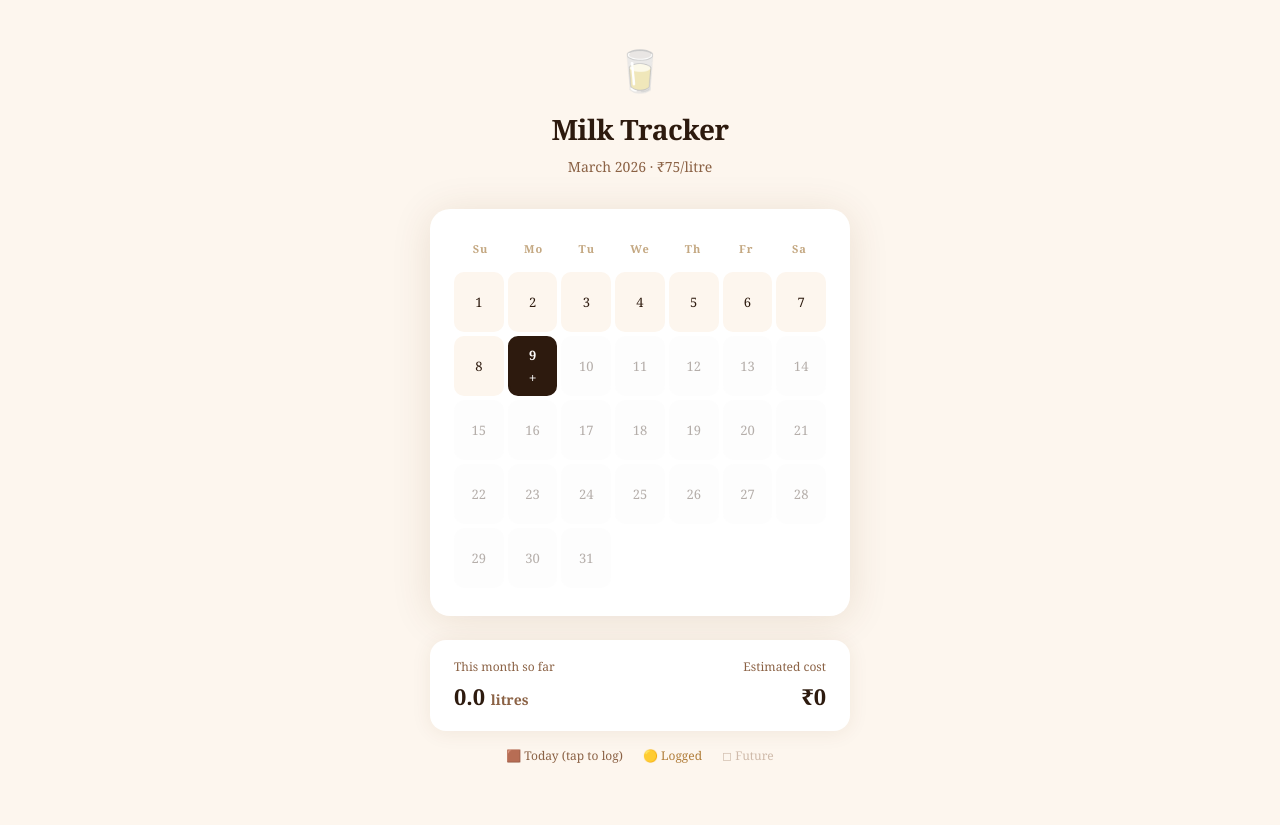
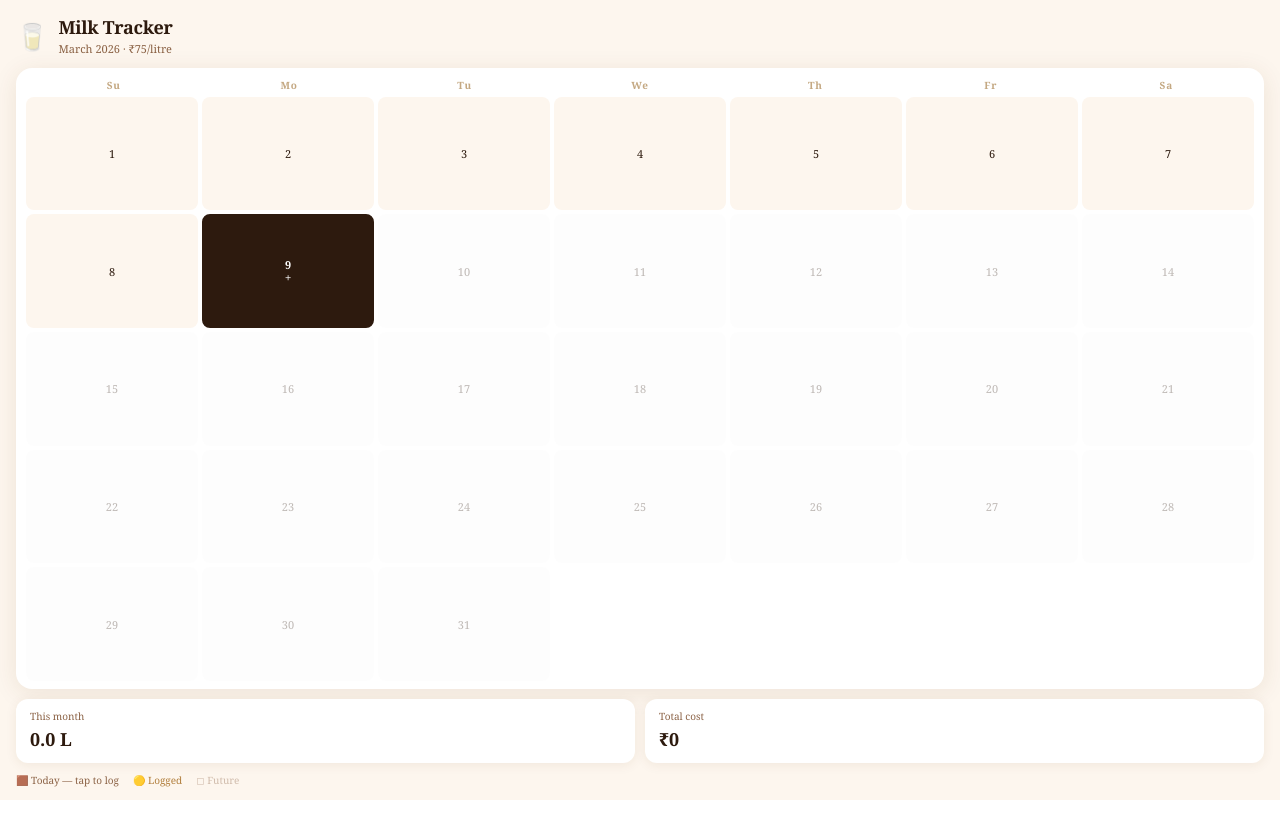
Before and after one commit to sdnxshu/milk-calendar, a Next.js app: page / in a window 1280 px wide. After the commit the page ends 800 px from the top, so only its background shows below. Built offline with nearby package versions, Linux system fonts and the light colour scheme.

Commit message:
update page

```diff
--- a/app/page.tsx
+++ b/app/page.tsx
@@ -10,21 +10,19 @@ const MONTH_NAMES = [
 ];
 
 type MilkData = Record<string, number>;
-
-interface ModalState {
-    day: number;
-    key: string;
+interface ModalState { day: number; key: string }
+interface DateState {
+    key: string; isToday: boolean;
+    isPast: boolean; isFuture: boolean; hasMilk: boolean;
 }
 
-function getDaysInMonth(year: number, month: number): number {
+function getDaysInMonth(year: number, month: number) {
     return new Date(year, month + 1, 0).getDate();
 }
-
-function getFirstDayOfMonth(year: number, month: number): number {
+function getFirstDayOfMonth(year: number, month: number) {
     return new Date(year, month, 1).getDay();
 }
-
-function fmt(year: number, month: number, day: number): string {
+function fmt(year: number, month: number, day: number) {
     return `${year}-${String(month + 1).padStart(2, "0")}-${String(day).padStart(2, "0")}`;
 }
 
@@ -35,15 +33,15 @@ export default function MilkTrackerPage() {
 
     const [milkData, setMilkData] = useState<MilkData>({});
     const [modal, setModal] = useState<ModalState | null>(null);
-    const [inputVal, setInputVal] = useState<string>("");
-    const [showSummary, setShowSummary] = useState<boolean>(false);
-    const [mounted, setMounted] = useState<boolean>(false);
+    const [inputVal, setInputVal] = useState("");
+    const [showSummary, setShowSummary] = useState(false);
+    const [mounted, setMounted] = useState(false);
 
     const todayKey = fmt(year, month, today.getDate());
     const daysInMonth = getDaysInMonth(year, month);
     const firstDay = getFirstDayOfMonth(year, month);
+    const totalRows = Math.ceil((firstDay + daysInMonth) / 7);
 
-    // Persist to localStorage
     useEffect(() => {
         setMounted(true);
         try {
@@ -54,260 +52,170 @@ export default function MilkTrackerPage() {
 
     useEffect(() => {
         if (!mounted) return;
-        try {
-            localStorage.setItem("milk-tracker-data", JSON.stringify(milkData));
-        } catch { }
+        try { localStorage.setItem("milk-tracker-data", JSON.stringify(milkData)); } catch { }
     }, [milkData, mounted]);
 
     const monthPrefix = `${year}-${String(month + 1).padStart(2, "0")}`;
-
     const totalLitres = Object.entries(milkData)
-        .filter(([key]) => key.startsWith(monthPrefix))
-        .reduce((sum, [, v]) => sum + v, 0);
-
+        .filter(([k]) => k.startsWith(monthPrefix))
+        .reduce((s, [, v]) => s + v, 0);
     const totalCost = totalLitres * PRICE_PER_LITRE;
 
-    function openModal(day: number): void {
+    function openModal(day: number) {
         const key = fmt(year, month, day);
         if (key !== todayKey) return;
         setInputVal(milkData[key] !== undefined ? String(milkData[key]) : "");
         setModal({ day, key });
     }
 
-    function saveEntry(): void {
+    function saveEntry() {
         if (!modal) return;
         const val = parseFloat(inputVal);
         if (isNaN(val) || val < 0) return;
-
-        const updated: MilkData = { ...milkData, [modal.key]: val };
+        const updated = { ...milkData, [modal.key]: val };
         setMilkData(updated);
         setModal(null);
-
-        const allNowFilled = Array.from({ length: daysInMonth }, (_, i) => i + 1).every((d) => {
-            const key = fmt(year, month, d);
-            return updated[key] !== undefined;
-        });
-        if (allNowFilled) setTimeout(() => setShowSummary(true), 300);
-    }
-
-    interface DateState {
-        key: string;
-        isToday: boolean;
-        isPast: boolean;
-        isFuture: boolean;
-        hasMilk: boolean;
+        const allFilled = Array.from({ length: daysInMonth }, (_, i) => i + 1)
+            .every((d) => updated[fmt(year, month, d)] !== undefined);
+        if (allFilled) setTimeout(() => setShowSummary(true), 300);
     }
 
     function getDateState(day: number): DateState {
         const key = fmt(year, month, day);
         const date = new Date(year, month, day);
         const todayDate = new Date(year, month, today.getDate());
-        const isToday = key === todayKey;
-        const isPast = date < todayDate;
-        const isFuture = date > todayDate;
-        const hasMilk = milkData[key] !== undefined;
-        return { key, isToday, isPast, isFuture, hasMilk };
+        return {
+            key,
+            isToday: key === todayKey,
+            isPast: date < todayDate,
+            isFuture: date > todayDate,
+            hasMilk: milkData[key] !== undefined,
+        };
     }
 
     const blanks = Array.from({ length: firstDay });
     const days = Array.from({ length: daysInMonth }, (_, i) => i + 1);
 
-    // Styles
-    const s = {
-        page: {
-            minHeight: "100vh",
+    if (!mounted) return null;
+
+    const primaryBtn: CSSProperties = {
+        width: "100%", padding: "12px", borderRadius: 12, border: "none",
+        background: "#2d1a0e", color: "#fff", fontSize: 15,
+        fontFamily: "Georgia, serif", cursor: "pointer", fontWeight: "bold",
+    };
+
+    return (
+        <>
+            {/* ── Full-viewport shell – no scroll ── */}
+            <div style={{
+                height: "100dvh",
+                width: "100vw",
+                overflow: "hidden",
                 background: "#fdf6ee",
                 fontFamily: "'Georgia', serif",
                 display: "flex",
                 flexDirection: "column",
-            alignItems: "center",
-            padding: "40px 16px 60px",
-        } as CSSProperties,
+                boxSizing: "border-box",
+                padding: "14px 16px 12px",
+                gap: 10,
+            }}>
 
-        header: {
-            textAlign: "center",
-            marginBottom: 32,
-        } as CSSProperties,
-
-        h1: {
-            fontSize: 28,
-            fontWeight: "bold",
-            color: "#2d1a0e",
-            margin: "8px 0 0",
-            letterSpacing: "-0.5px",
-        } as CSSProperties,
-
-        subtitle: {
-            color: "#8b6245",
-            fontSize: 14,
-            marginTop: 6,
-        } as CSSProperties,
-
-        card: {
-            background: "#fff",
-            borderRadius: 20,
-            boxShadow: "0 4px 40px rgba(100,60,20,0.12)",
-            padding: "28px 24px",
-            width: "100%",
-            maxWidth: 420,
-        } as CSSProperties,
-
-        dayLabels: {
-            display: "grid",
-            gridTemplateColumns: "repeat(7, 1fr)",
-            marginBottom: 10,
-        } as CSSProperties,
-
-        dayLabel: {
-            textAlign: "center",
-            fontSize: 11,
-            fontWeight: "bold",
-            color: "#c4a882",
-            padding: "4px 0",
-            letterSpacing: 1,
-        } as CSSProperties,
-
-        grid: {
-            display: "grid",
-            gridTemplateColumns: "repeat(7, 1fr)",
-            gap: 4,
-        } as CSSProperties,
-
-        statsCard: {
-            marginTop: 24,
-            background: "#fff",
-            borderRadius: 16,
-            padding: "18px 24px",
-            width: "100%",
-            maxWidth: 420,
-            boxShadow: "0 2px 20px rgba(100,60,20,0.08)",
-            display: "flex",
-            justifyContent: "space-between",
-            alignItems: "center",
-        } as CSSProperties,
-
-        overlay: {
-            position: "fixed",
-            inset: 0,
-            background: "rgba(45,26,14,0.5)",
-            display: "flex",
-            alignItems: "center",
-            justifyContent: "center",
-            zIndex: 100,
-            backdropFilter: "blur(4px)",
-        } as CSSProperties,
-
-        modalBox: {
-            background: "#fff",
-            borderRadius: 20,
-            padding: "32px 28px",
-            width: 300,
-            boxShadow: "0 20px 60px rgba(45,26,14,0.25)",
-            textAlign: "center",
-        } as CSSProperties,
-
-        input: {
-            flex: 1,
-            padding: "12px 14px",
-            borderRadius: 12,
-            border: "2px solid #e8c98a",
-            fontSize: 20,
-            textAlign: "center",
-            fontFamily: "Georgia, serif",
-            color: "#2d1a0e",
-            outline: "none",
-            background: "#fdf6ee",
-        } as CSSProperties,
-
-        btn: {
-            width: "100%",
-            padding: "13px",
-            borderRadius: 12,
-            border: "none",
-            background: "#2d1a0e",
-            color: "#fff",
-            fontSize: 15,
-            fontFamily: "Georgia, serif",
-            cursor: "pointer",
-            fontWeight: "bold",
-            letterSpacing: 0.5,
-        } as CSSProperties,
-    };
-
-    if (!mounted) return null;
-
-    return (
-        <div style={s.page}>
-            {/* ── Header ── */}
-            <div style={s.header}>
-                <div style={{ fontSize: 40 }}>🥛</div>
-                <h1 style={s.h1}>Milk Tracker</h1>
-                <p style={s.subtitle}>
+                {/* Header */}
+                <header style={{ flexShrink: 0, display: "flex", alignItems: "center", gap: 10 }}>
+                    <span style={{ fontSize: 26, lineHeight: 1 }}>🥛</span>
+                    <div>
+                        <h1 style={{
+                            margin: 0, fontSize: 18, fontWeight: "bold",
+                            color: "#2d1a0e", letterSpacing: "-0.3px",
+                        }}>
+                            Milk Tracker
+                        </h1>
+                        <p style={{ margin: 0, fontSize: 11, color: "#8b6245" }}>
                             {MONTH_NAMES[month]} {year} · ₹{PRICE_PER_LITRE}/litre
                         </p>
                     </div>
+                </header>
 
-            {/* ── Calendar ── */}
-            <div style={s.card}>
-                {/* Day-of-week labels */}
-                <div style={s.dayLabels}>
+                {/* Calendar card — flex:1 so it absorbs all remaining height */}
+                <div style={{
+                    flex: 1,
+                    minHeight: 0,
+                    background: "#fff",
+                    borderRadius: 16,
+                    boxShadow: "0 4px 24px rgba(100,60,20,0.10)",
+                    padding: "10px 10px 8px",
+                    display: "flex",
+                    flexDirection: "column",
+                }}>
+                    {/* Day labels */}
+                    <div style={{
+                        display: "grid",
+                        gridTemplateColumns: "repeat(7, 1fr)",
+                        flexShrink: 0,
+                        marginBottom: 4,
+                    }}>
                         {["Su", "Mo", "Tu", "We", "Th", "Fr", "Sa"].map((d) => (
-                        <div key={d} style={s.dayLabel}>{d}</div>
+                            <div key={d} style={{
+                                textAlign: "center", fontSize: 10,
+                                fontWeight: "bold", color: "#c4a882", letterSpacing: 0.8,
+                            }}>
+                                {d}
+                            </div>
                         ))}
                     </div>
 
                     {/* Date grid */}
-                <div style={s.grid}>
-                    {blanks.map((_, i) => <div key={`blank-${i}`} />)}
+                    <div style={{
+                        flex: 1,
+                        minHeight: 0,
+                        display: "grid",
+                        gridTemplateColumns: "repeat(7, 1fr)",
+                        gridTemplateRows: `repeat(${totalRows}, 1fr)`,
+                        gap: 4,
+                    }}>
+                        {blanks.map((_, i) => <div key={`b-${i}`} />)}
 
                         {days.map((day) => {
                             const { key, isToday, isPast, isFuture, hasMilk } = getDateState(day);
                             const litres = milkData[key];
 
-                        const cellStyle: CSSProperties = {
-                            borderRadius: 10,
-                            padding: "8px 4px 6px",
-                            textAlign: "center",
+                            return (
+                                <div
+                                    key={day}
+                                    onClick={() => openModal(day)}
+                                    style={{
+                                        borderRadius: 8,
                                         cursor: isToday ? "pointer" : "default",
                                         background: isToday ? "#2d1a0e" : hasMilk ? "#fff8ee" : isPast ? "#fdf6ee" : "#fafafa",
                                         border: isToday
                                             ? "2px solid #2d1a0e"
-                                : hasMilk
-                                    ? "1.5px solid #e8c98a"
-                                    : "1.5px solid transparent",
-                            transition: "all 0.15s ease",
-                            minHeight: 60,
+                                            : hasMilk ? "1.5px solid #e8c98a" : "1.5px solid transparent",
+                                        transition: "background 0.15s ease",
                                         display: "flex",
                                         flexDirection: "column",
                                         alignItems: "center",
                                         justifyContent: "center",
                                         gap: 2,
-                            opacity: isFuture ? 0.35 : 1,
-                        };
-
-                        return (
-                            <div key={day} style={cellStyle} onClick={() => openModal(day)}>
+                                        opacity: isFuture ? 0.3 : 1,
+                                    }}
+                                >
                                     <span style={{
-                                    fontSize: 13,
+                                        fontSize: 11, lineHeight: 1,
                                         fontWeight: isToday ? "bold" : "normal",
                                         color: isToday ? "#fff" : "#2d1a0e",
                                     }}>
                                         {day}
                                     </span>
-
                                     {hasMilk && (
                                         <span style={{
-                                        fontSize: 10,
+                                            fontSize: 9, lineHeight: 1, fontWeight: "bold",
                                             color: isToday ? "#f5d898" : "#b07d3a",
-                                        fontWeight: "bold",
-                                        lineHeight: 1,
                                         }}>
                                             {litres}L
                                         </span>
                                     )}
-
                                     {isToday && !hasMilk && (
-                                    <span style={{ fontSize: 14, color: "#fff" }}>+</span>
+                                        <span style={{ fontSize: 12, color: "#fff", lineHeight: 1 }}>+</span>
                                     )}
                                 </div>
                             );
@@ -315,34 +223,54 @@ export default function MilkTrackerPage() {
                     </div>
                 </div>
 
-            {/* ── Monthly Stats ── */}
-            <div style={s.statsCard}>
-                <div>
-                    <p style={{ margin: 0, color: "#8b6245", fontSize: 12 }}>This month so far</p>
-                    <p style={{ margin: "4px 0 0", fontSize: 22, fontWeight: "bold", color: "#2d1a0e" }}>
-                        {totalLitres.toFixed(1)}{" "}
-                        <span style={{ fontSize: 14, color: "#8b6245" }}>litres</span>
+                {/* Stats row */}
+                <div style={{ flexShrink: 0, display: "flex", gap: 10 }}>
+                    {[
+                        { label: "This month", value: `${totalLitres.toFixed(1)} L` },
+                        { label: "Total cost", value: `₹${totalCost.toFixed(0)}` },
+                    ].map(({ label, value }) => (
+                        <div key={label} style={{
+                            flex: 1, background: "#fff", borderRadius: 12,
+                            padding: "10px 14px",
+                            boxShadow: "0 2px 12px rgba(100,60,20,0.08)",
+                        }}>
+                            <p style={{ margin: 0, color: "#8b6245", fontSize: 10 }}>{label}</p>
+                            <p style={{ margin: "2px 0 0", fontSize: 18, fontWeight: "bold", color: "#2d1a0e" }}>
+                                {value}
                             </p>
                         </div>
-                <div style={{ textAlign: "right" }}>
-                    <p style={{ margin: 0, color: "#8b6245", fontSize: 12 }}>Estimated cost</p>
-                    <p style={{ margin: "4px 0 0", fontSize: 22, fontWeight: "bold", color: "#2d1a0e" }}>
-                        ₹{totalCost.toFixed(0)}
-                    </p>
+                    ))}
+                </div>
+
+                {/* Legend */}
+                <div style={{
+                    flexShrink: 0, display: "flex", gap: 14,
+                    fontSize: 10, color: "#8b6245",
+                }}>
+                    <span>🟫 Today — tap to log</span>
+                    <span style={{ color: "#b07d3a" }}>🟡 Logged</span>
+                    <span style={{ opacity: 0.4 }}>◻ Future</span>
                 </div>
             </div>
 
-            {/* ── Legend ── */}
-            <div style={{ marginTop: 16, display: "flex", gap: 20, fontSize: 12, color: "#8b6245" }}>
-                <span>🟫 Today (tap to log)</span>
-                <span style={{ color: "#b07d3a" }}>🟡 Logged</span>
-                <span style={{ opacity: 0.4 }}>◻ Future</span>
-            </div>
-
-            {/* ── Input Modal ── */}
+            {/* Input modal */}
             {modal && (
-                <div style={s.overlay} onClick={() => setModal(null)}>
-                    <div style={s.modalBox} onClick={(e) => e.stopPropagation()}>
+                <div
+                    onClick={() => setModal(null)}
+                    style={{
+                        position: "fixed", inset: 0, zIndex: 100,
+                        background: "rgba(45,26,14,0.5)", backdropFilter: "blur(4px)",
+                        display: "flex", alignItems: "center", justifyContent: "center",
+                    }}
+                >
+                    <div
+                        onClick={(e) => e.stopPropagation()}
+                        style={{
+                            background: "#fff", borderRadius: 20, padding: "32px 28px",
+                            width: 300, textAlign: "center",
+                            boxShadow: "0 20px 60px rgba(45,26,14,0.25)",
+                        }}
+                    >
                         <div style={{ fontSize: 36, marginBottom: 8 }}>🥛</div>
                         <h2 style={{ margin: "0 0 4px", fontSize: 18, color: "#2d1a0e" }}>
                             Today&apos;s Milk
@@ -350,33 +278,39 @@ export default function MilkTrackerPage() {
                         <p style={{ margin: "0 0 20px", color: "#8b6245", fontSize: 13 }}>
                             {MONTH_NAMES[month]} {modal.day}, {year}
                         </p>
-
                         <div style={{ display: "flex", alignItems: "center", gap: 10, marginBottom: 20 }}>
                             <input
-                                autoFocus
-                                type="number"
-                                min={0}
-                                step={0.5}
+                                autoFocus type="number" min={0} step={0.5}
                                 value={inputVal}
                                 onChange={(e) => setInputVal(e.target.value)}
                                 onKeyDown={(e) => e.key === "Enter" && saveEntry()}
                                 placeholder="e.g. 2"
-                                style={s.input}
+                                style={{
+                                    flex: 1, padding: "12px 14px", borderRadius: 12,
+                                    border: "2px solid #e8c98a", fontSize: 20, textAlign: "center",
+                                    fontFamily: "Georgia, serif", color: "#2d1a0e",
+                                    outline: "none", background: "#fdf6ee",
+                                } as CSSProperties}
                             />
                             <span style={{ fontSize: 18, color: "#8b6245", fontWeight: "bold" }}>L</span>
                         </div>
-
-                        <button style={s.btn} onClick={saveEntry}>
-                            Save
-                        </button>
+                        <button style={primaryBtn} onClick={saveEntry}>Save</button>
                     </div>
                 </div>
             )}
 
-            {/* ── Month Summary Modal ── */}
+            {/* Month summary modal */}
             {showSummary && (
-                <div style={s.overlay}>
-                    <div style={{ ...s.modalBox, width: 320, padding: "40px 32px" }}>
+                <div style={{
+                    position: "fixed", inset: 0, zIndex: 100,
+                    background: "rgba(45,26,14,0.6)", backdropFilter: "blur(6px)",
+                    display: "flex", alignItems: "center", justifyContent: "center",
+                }}>
+                    <div style={{
+                        background: "#fff", borderRadius: 24, padding: "40px 32px",
+                        width: 320, textAlign: "center",
+                        boxShadow: "0 24px 80px rgba(45,26,14,0.3)",
+                    }}>
                         <div style={{ fontSize: 48, marginBottom: 12 }}>🎉</div>
                         <h2 style={{ fontSize: 20, color: "#2d1a0e", margin: "0 0 6px" }}>
                             Month Complete!
@@ -384,22 +318,15 @@ export default function MilkTrackerPage() {
                         <p style={{ color: "#8b6245", fontSize: 13, margin: "0 0 28px" }}>
                             Your milk summary for {MONTH_NAMES[month]} {year}
                         </p>
-
                         <div style={{
-                            background: "#fdf6ee",
-                            borderRadius: 16,
-                            padding: "20px",
-                            marginBottom: 24,
+                            background: "#fdf6ee", borderRadius: 16,
+                            padding: "20px", marginBottom: 24,
                         }}>
-                            <div style={{ marginBottom: 16 }}>
                             <p style={{ margin: 0, color: "#8b6245", fontSize: 12 }}>Total Milk Bought</p>
-                                <p style={{ margin: "4px 0 0", fontSize: 32, fontWeight: "bold", color: "#2d1a0e" }}>
-                                    {totalLitres.toFixed(1)}{" "}
-                                    <span style={{ fontSize: 16 }}>litres</span>
+                            <p style={{ margin: "4px 0 16px", fontSize: 32, fontWeight: "bold", color: "#2d1a0e" }}>
+                                {totalLitres.toFixed(1)} <span style={{ fontSize: 16 }}>litres</span>
                             </p>
-                            </div>
-                            <div style={{ height: 1, background: "#e8c98a", margin: "0 0 16px" }} />
-                            <div>
+                            <div style={{ height: 1, background: "#e8c98a", marginBottom: 16 }} />
                             <p style={{ margin: 0, color: "#8b6245", fontSize: 12 }}>Total Cost</p>
                             <p style={{ margin: "4px 0 0", fontSize: 32, fontWeight: "bold", color: "#2d1a0e" }}>
                                 ₹{totalCost.toFixed(0)}
@@ -408,14 +335,10 @@ export default function MilkTrackerPage() {
                                 @ ₹{PRICE_PER_LITRE}/litre
                             </p>
                         </div>
-                        </div>
-
-                        <button style={s.btn} onClick={() => setShowSummary(false)}>
-                            Done
-                        </button>
+                        <button style={primaryBtn} onClick={() => setShowSummary(false)}>Done</button>
                     </div>
                 </div>
             )}
-        </div>
+        </>
     );
 }
```
Lines whose indentation alone changed are shown as unchanged.
